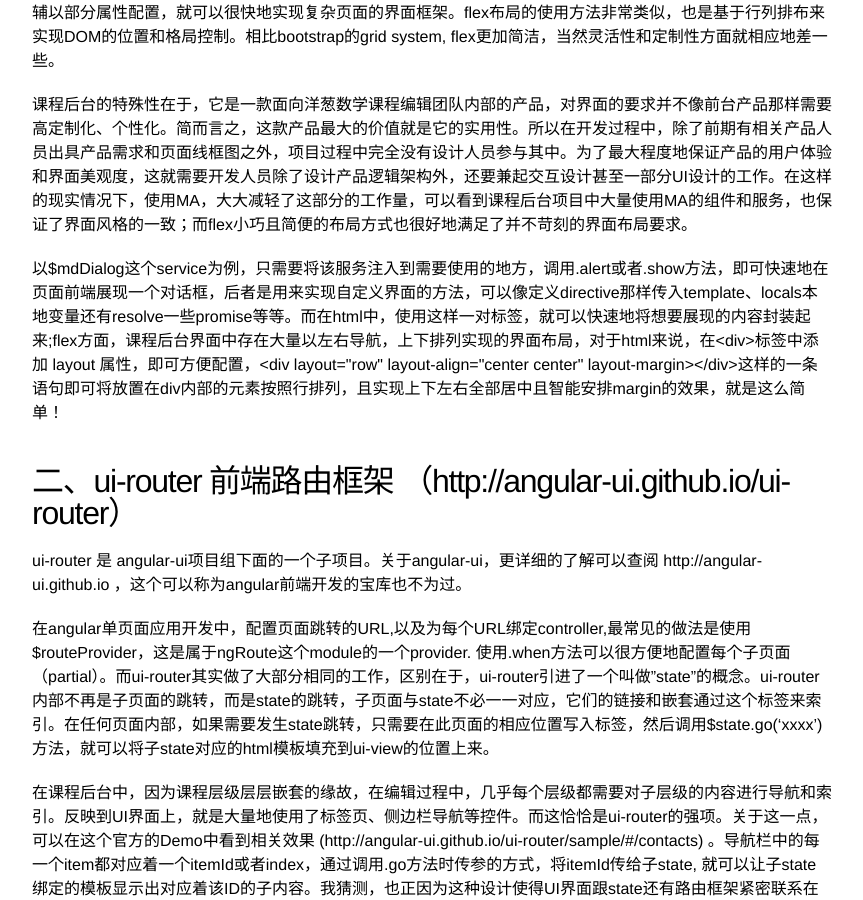
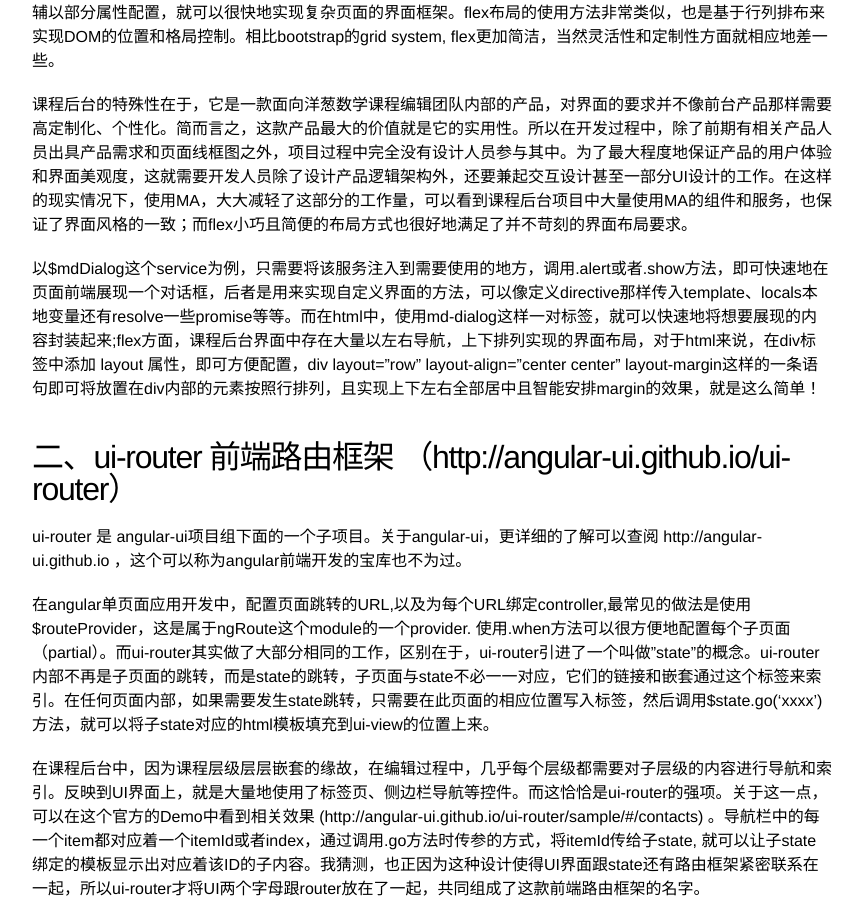
Before and after one commit to guanghetv/guanghetv.github.io, a Jekyll site: the page built from _posts/2015-03-02-course-builder-tech-summary.markdown, in a window 1280 px wide and 900 px high, scrolled down 730 px. Shown: the whole window, without its empty margins (208-1071 px from the left). Built offline with Jekyll 4.4.1, drawn with Linux system fonts in a browser that asks for light colours; Markdown is read by kramdown in place of the engine named in the settings; comment, search, counter and statistics services are not loaded; part of the change alters nothing that is shown.

Commit message:
Update 2015-03-02-course-builder-tech-summary.markdown

```diff
--- a/_posts/2015-03-02-course-builder-tech-summary.markdown
+++ b/_posts/2015-03-02-course-builder-tech-summary.markdown
@@ -26,7 +26,7 @@ Material Angular(以下简称MA) 是一组 Material Design(以下简称MD) 风
 
 课程后台的特殊性在于，它是一款面向洋葱数学课程编辑团队内部的产品，对界面的要求并不像前台产品那样需要高定制化、个性化。简而言之，这款产品最大的价值就是它的实用性。所以在开发过程中，除了前期有相关产品人员出具产品需求和页面线框图之外，项目过程中完全没有设计人员参与其中。为了最大程度地保证产品的用户体验和界面美观度，这就需要开发人员除了设计产品逻辑架构外，还要兼起交互设计甚至一部分UI设计的工作。在这样的现实情况下，使用MA，大大减轻了这部分的工作量，可以看到课程后台项目中大量使用MA的组件和服务，也保证了界面风格的一致；而flex小巧且简便的布局方式也很好地满足了并不苛刻的界面布局要求。
 
-以$mdDialog这个service为例，只需要将该服务注入到需要使用的地方，调用.alert或者.show方法，即可快速地在页面前端展现一个对话框，后者是用来实现自定义界面的方法，可以像定义directive那样传入template、locals本地变量还有resolve一些promise等等。而在html中，使用<md-dialog></md-dialog>这样一对标签，就可以快速地将想要展现的内容封装起来;flex方面，课程后台界面中存在大量以左右导航，上下排列实现的界面布局，对于html来说，在<div>标签中添加 layout 属性，即可方便配置，<div layout="row" layout-align="center center" layout-margin></div>这样的一条语句即可将放置在div内部的元素按照行排列，且实现上下左右全部居中且智能安排margin的效果，就是这么简单！
+以$mdDialog这个service为例，只需要将该服务注入到需要使用的地方，调用.alert或者.show方法，即可快速地在页面前端展现一个对话框，后者是用来实现自定义界面的方法，可以像定义directive那样传入template、locals本地变量还有resolve一些promise等等。而在html中，使用md-dialog这样一对标签，就可以快速地将想要展现的内容封装起来;flex方面，课程后台界面中存在大量以左右导航，上下排列实现的界面布局，对于html来说，在div标签中添加 layout 属性，即可方便配置，div layout="row" layout-align="center center" layout-margin这样的一条语句即可将放置在div内部的元素按照行排列，且实现上下左右全部居中且智能安排margin的效果，就是这么简单！
 
 ##二、ui-router 前端路由框架 （http://angular-ui.github.io/ui-router）
 
```
